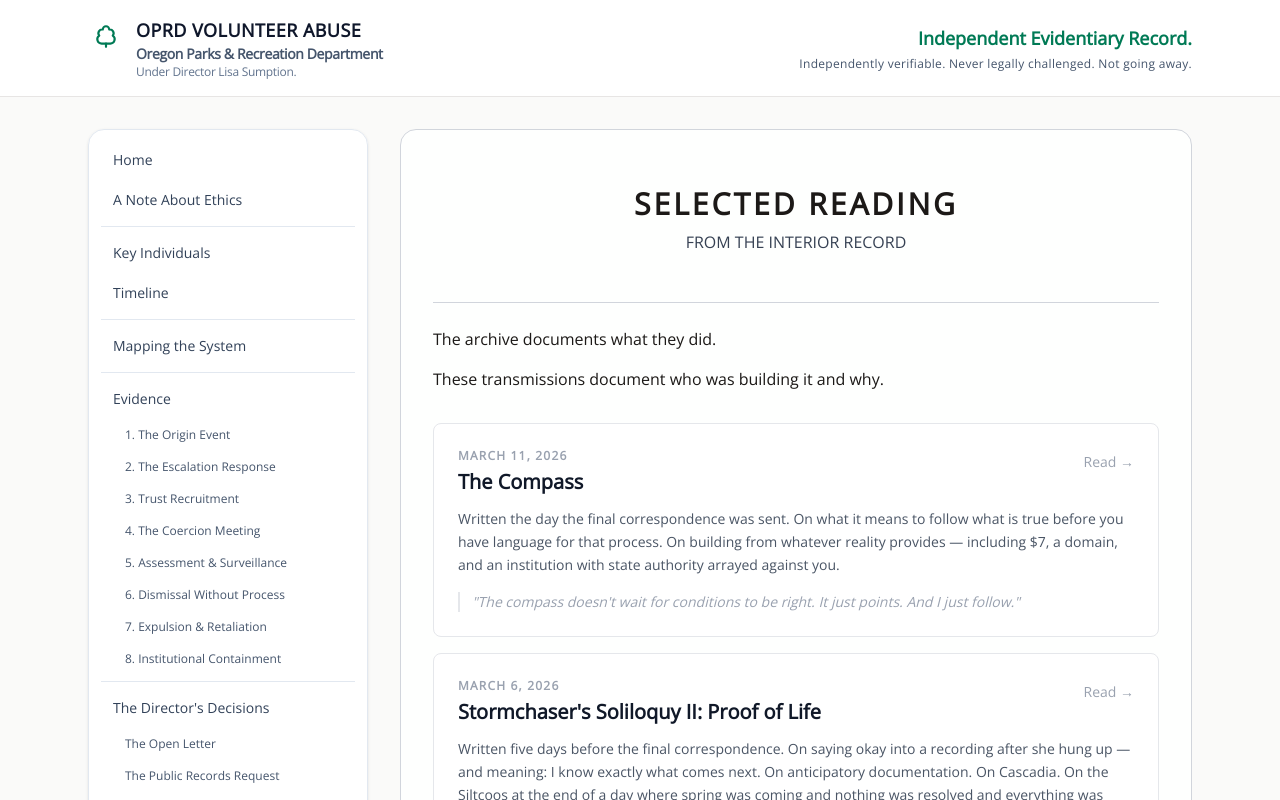
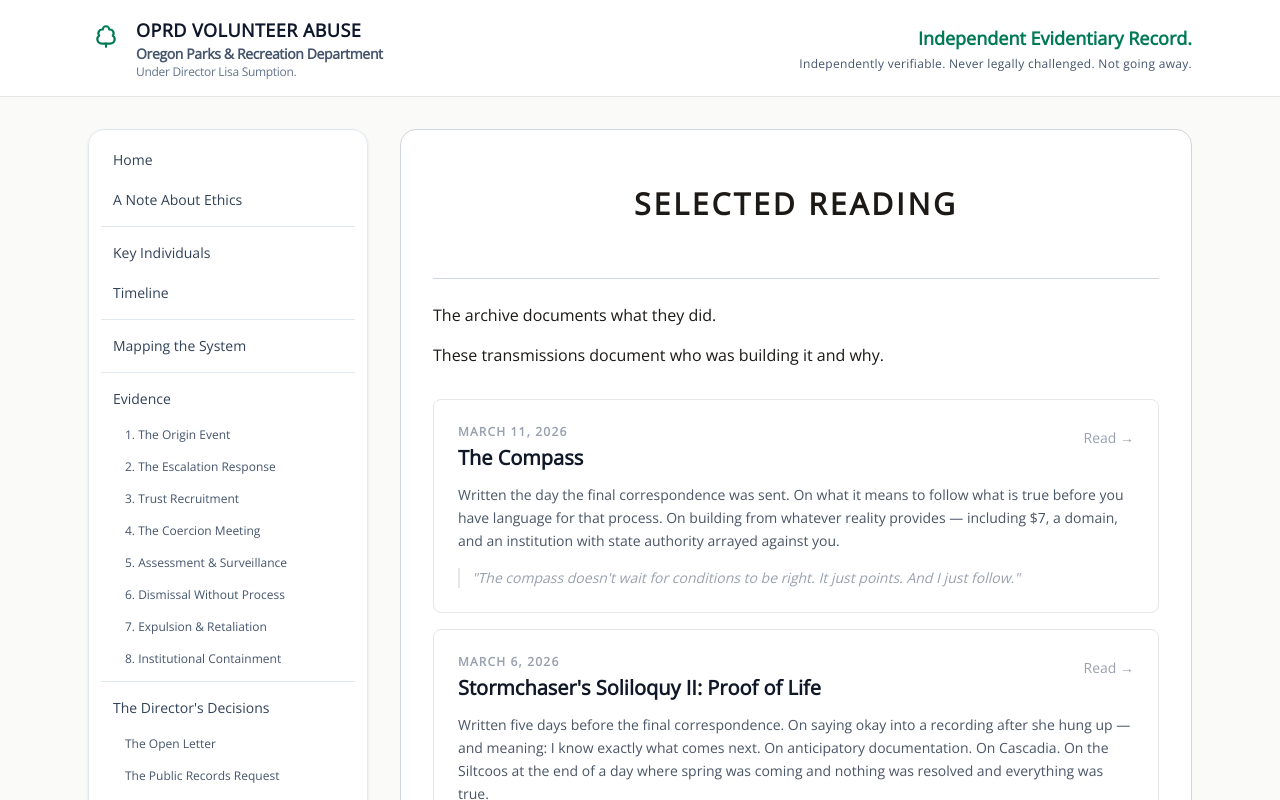
Before and after one commit to rswfire/rswfire.oprd, a Next.js app: page /reading in a window 1280 px wide. Shown: the top 800 px of the page. Built offline with nearby package versions, Linux system fonts and the light colour scheme.

Commit message:
Updated Selected-Reading.tsx

```diff
--- a/app/(archive)/reading/page.tsx
+++ b/app/(archive)/reading/page.tsx
@@ -12,7 +12,6 @@ export default function SelectedReadingPage() {
     return (
         <SectionPage
             title="SELECTED READING"
-            subtitle="FROM THE INTERIOR RECORD"
         >
 
             <div className="mt-4">
```
